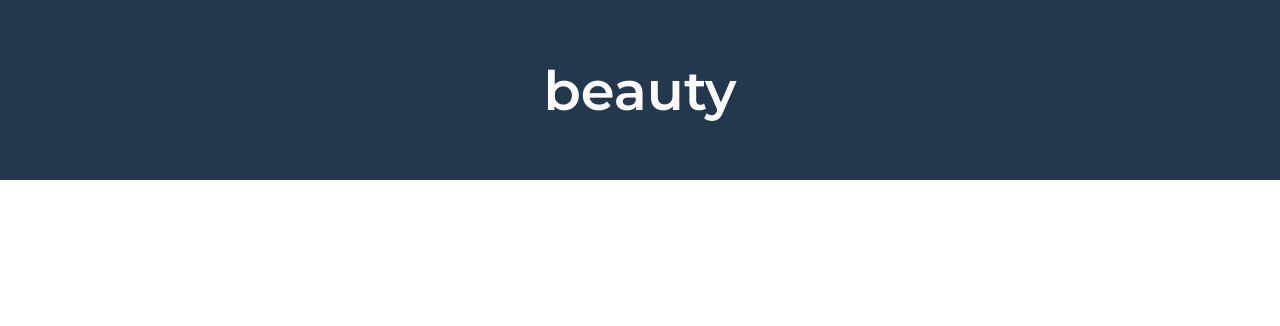
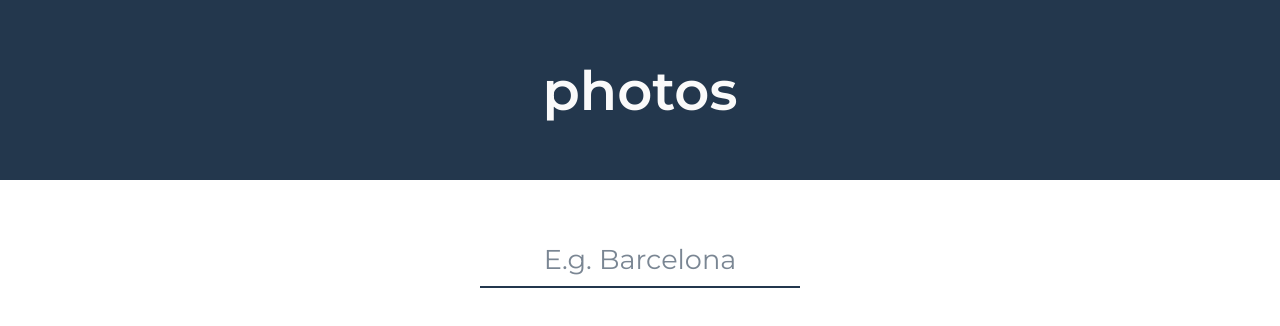
Before and after one commit to porithe/unsplash-clone, a React (Create React App) app: page / in a window 1280 px wide. Shown: the top 326 px of the page. Built offline with nearby package versions, Linux system fonts and the light colour scheme.

Commit message:
added input

```diff
--- a/src/App.js
+++ b/src/App.js
@@ -1,13 +1,15 @@
-import React from 'react';
-import './App.scss';
-import Header from './components/Header/Header';
+import React from "react";
+import "./App.scss";
+import Header from "./components/Header/Header";
+import Input from "./components/Input/Input";
 
 const App = () => {
   return (
     <div className="App">
       <Header />
+      <Input />
     </div>
   );
-}
+};
 
 export default App;
--- a/src/components/Header/Header.js
+++ b/src/components/Header/Header.js
@@ -1,14 +1,12 @@
-import React from 'react';
-import './Header.scss';
+import React from "react";
+import "./Header.scss";
 
 const Header = () => {
-
   return (
     <header className="header">
-      <h1 className="header__title">beauty</h1>
-
+      <h1 className="header__title">photos</h1>
     </header>
-  )
+  );
 };
 
 export default Header;
--- /dev/null
+++ b/src/components/Input/Input.js
@@ -0,0 +1,12 @@
+import React from "react";
+import "./Input.scss";
+
+const Input = () => {
+  return (
+    <div className="wrapper">
+      <input className="wrapper__input" type="text" placeholder="E.g. Barcelona" />
+    </div>
+  );
+};
+
+export default Input;
--- /dev/null
+++ b/src/components/Input/Input.scss
@@ -0,0 +1,64 @@
+@import "../../assets/colors";
+
+.wrapper {
+  width: 100%;
+  height: 100px;
+  display: flex;
+  justify-content: center;
+  align-items: center;
+
+  &__input {
+    border: none;
+    background-color: transparent;
+    border-bottom: 2px solid $blue;
+    color: $blue;
+    font-size: 1.4em;
+    width: 220px;
+    height: 45px;
+    text-align: center;
+  }
+  &__input::placeholder {
+    color: $blue;
+    opacity: 0.6;
+  }
+}
+@media (min-width: 481px) and (max-width: 767px) {
+  .wrapper {
+    height: 110px;
+    &__input {
+      width: 240px;
+      font-size: 1.6em;
+      height: 50px;
+    }
+  }
+}
+@media (min-width: 768px) and (max-width: 1024px) {
+  .wrapper {
+    height: 140px;
+    &__input {
+      width: 280px;
+      font-size: 1.65em;
+      height: 50px;
+    }
+  }
+}
+@media (min-width: 1025px) and (max-width: 1280px) {
+  .wrapper {
+    height: 160px;
+    &__input {
+      width: 320px;
+      font-size: 1.7em;
+      height: 55px;
+    }
+  }
+}
+@media (min-width: 1281px) {
+  .wrapper {
+    height: 180px;
+    &__input {
+      width: 340px;
+      font-size: 1.8em;
+      height: 55px;
+    }
+  }
+}
```
